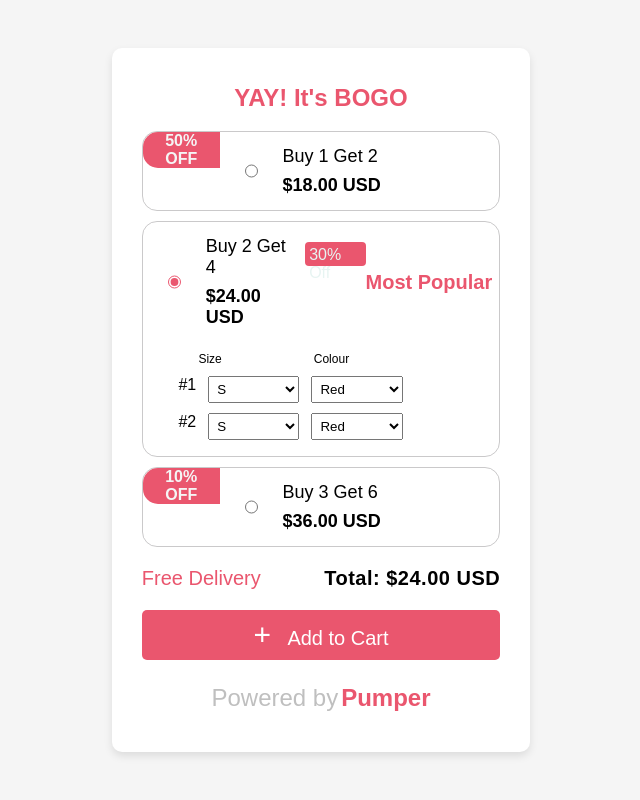
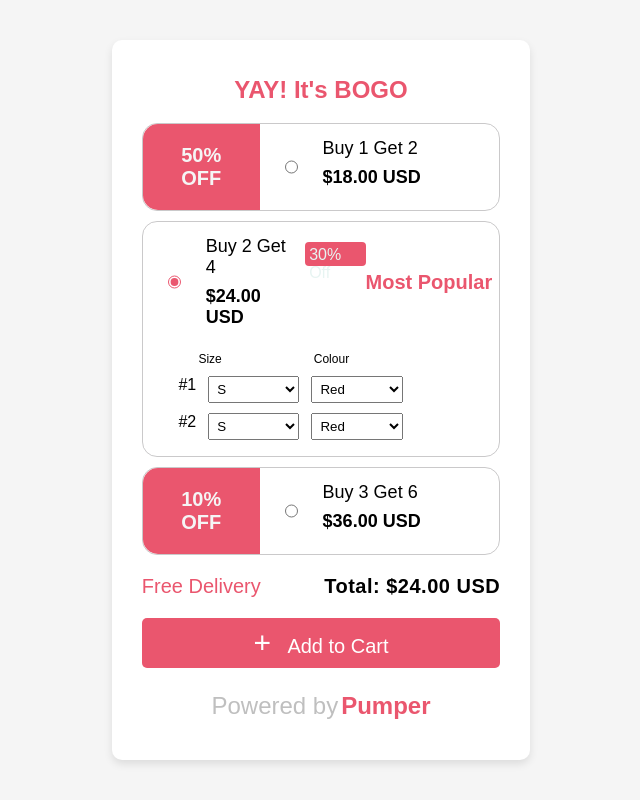
Before and after one commit to R0hitG0yal/paymentsPage, a plain HTML site: page index.html in a window 1280 px wide. Shown: the whole page, without its empty margins (319-959 px from the left). Drawn offline with Linux system fonts and the light colour scheme.

Commit message:
Add extra padding to discount

```diff
--- a/styles.css
+++ b/styles.css
@@ -37,7 +37,11 @@ h2 {
 }
 
 .discount {
+  /* position: absolute;
+  left: 0;
+  top: 0; */
   background-color: rgb(234, 86, 110);
+  padding: 20px;
   font-weight: bold;
   color: #f5f5f5;
   height: 100%;
@@ -47,7 +51,7 @@ h2 {
   text-align: center;
   border-top-left-radius: 15px;
   border-bottom-left-radius: 15px;
-  font-size: 16px;
+  font-size: 20px;
 }
 
 .discount span {
@@ -157,6 +161,7 @@ h2 {
 }
 
 .initial-display {
+  overflow: hidden;
   display: flex;
   width: 100%;
   /* align-items: center; */
```
